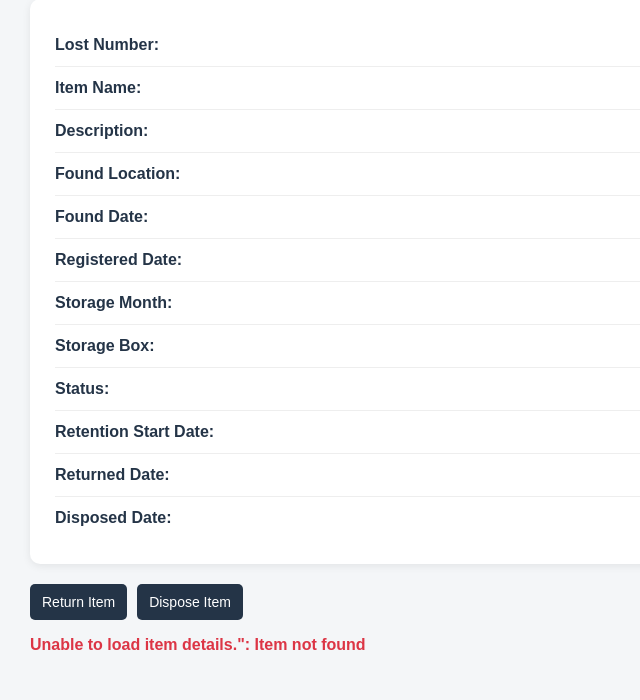
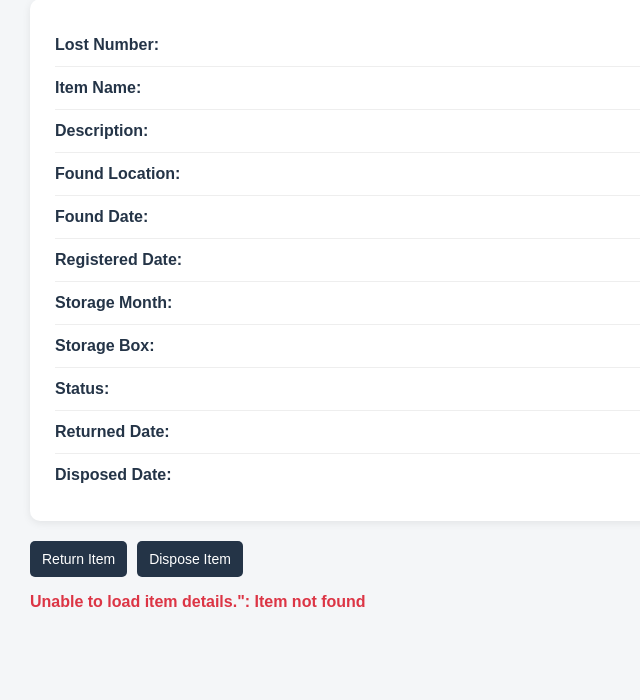
Before and after one commit to Yoshiki-Do/Lost-and-Found-Management-System, a FastAPI app: page /details/1 in a window 1280 px wide. Shown: the part 274-974 px from the top of the page, without its empty margins (0-640 px from the left). After the commit the page ends 881 px from the top, so only its background shows below. Run offline with FastAPI, Linux system fonts and the light colour scheme.

Commit message:
Remove unused retention date fields

```diff
--- a/app/models.py
+++ b/app/models.py
@@ -31,10 +31,6 @@ class Item(Base):
     # Status: REGISTERED, RETURNED, DISPOSED, CANCELLED
     status = Column(String(20), default="REGISTERED", nullable=False)
 
-    # Retention information
-    retention_start_at = Column(DateTime, nullable=True)
-    retention_due_at = Column(DateTime, nullable=True)
-
     # Return information
     returned_at = Column(DateTime, nullable=True)
 
--- a/app/schemas.py
+++ b/app/schemas.py
@@ -23,8 +23,6 @@ class ItemResponse(BaseModel):
     storage_month: str
     storage_box: str
     status: str
-    retention_start_at: datetime | None
-    retention_due_at: datetime | None
     returned_at: datetime | None
     disposed_at: datetime | None
 
--- a/app/static/js/details.js
+++ b/app/static/js/details.js
@@ -34,7 +34,6 @@ async function loadItemDetails() {
         document.getElementById("storage-box").textContent = item.storage_box ?? "";
         document.getElementById("status").textContent = item.status ?? "";
         updateActionButtons(item.status);
-        document.getElementById("retention-start-at").textContent = item.retention_start_at ?? "";
         document.getElementById("returned-at").textContent = item.returned_at ?? "";
         document.getElementById("disposed-at").textContent = item.disposed_at ?? "";
     } catch (error) {
--- a/app/templates/details.html
+++ b/app/templates/details.html
@@ -61,11 +61,6 @@
     </p>
 
     <p>
-        <strong>Retention Start Date:</strong>
-        <span id="retention-start-at"></span>
-    </p>
-
-    <p>
         <strong>Returned Date:</strong>
         <span id="returned-at"></span>
     </p>
```
